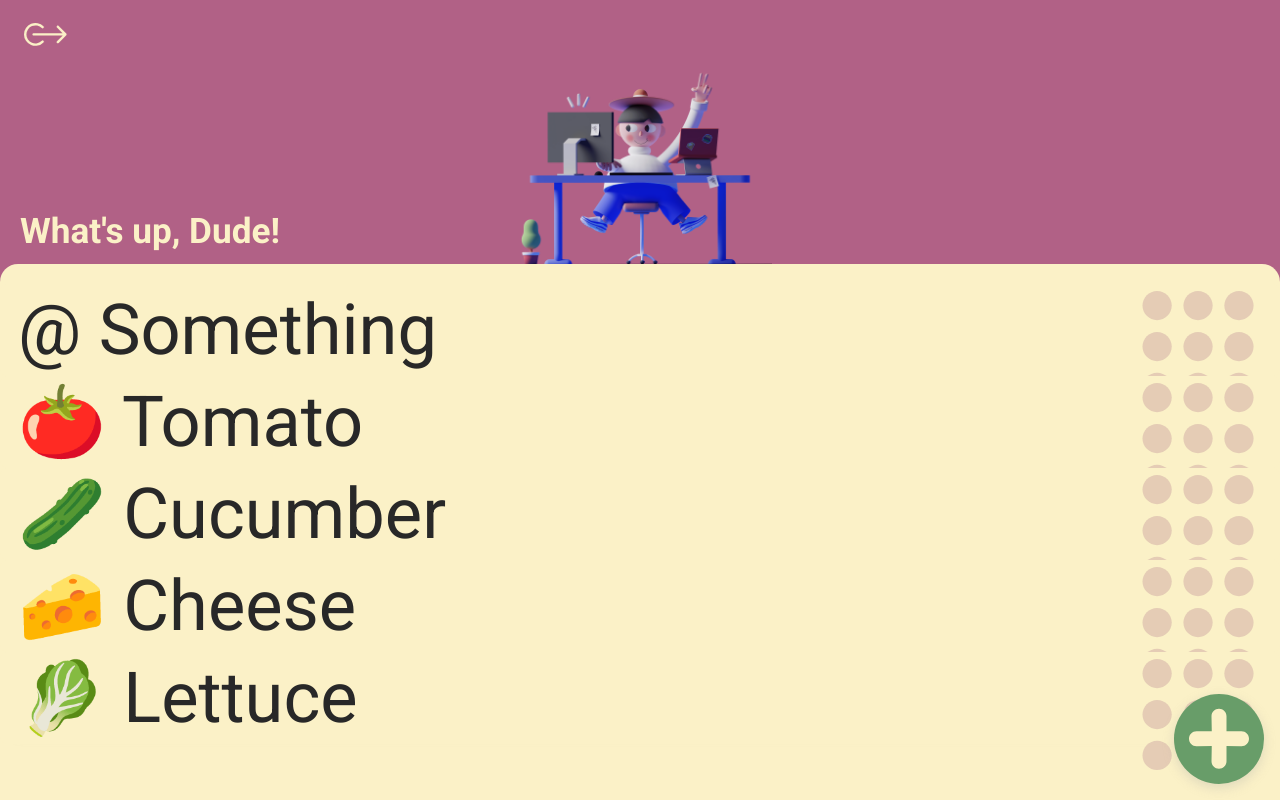
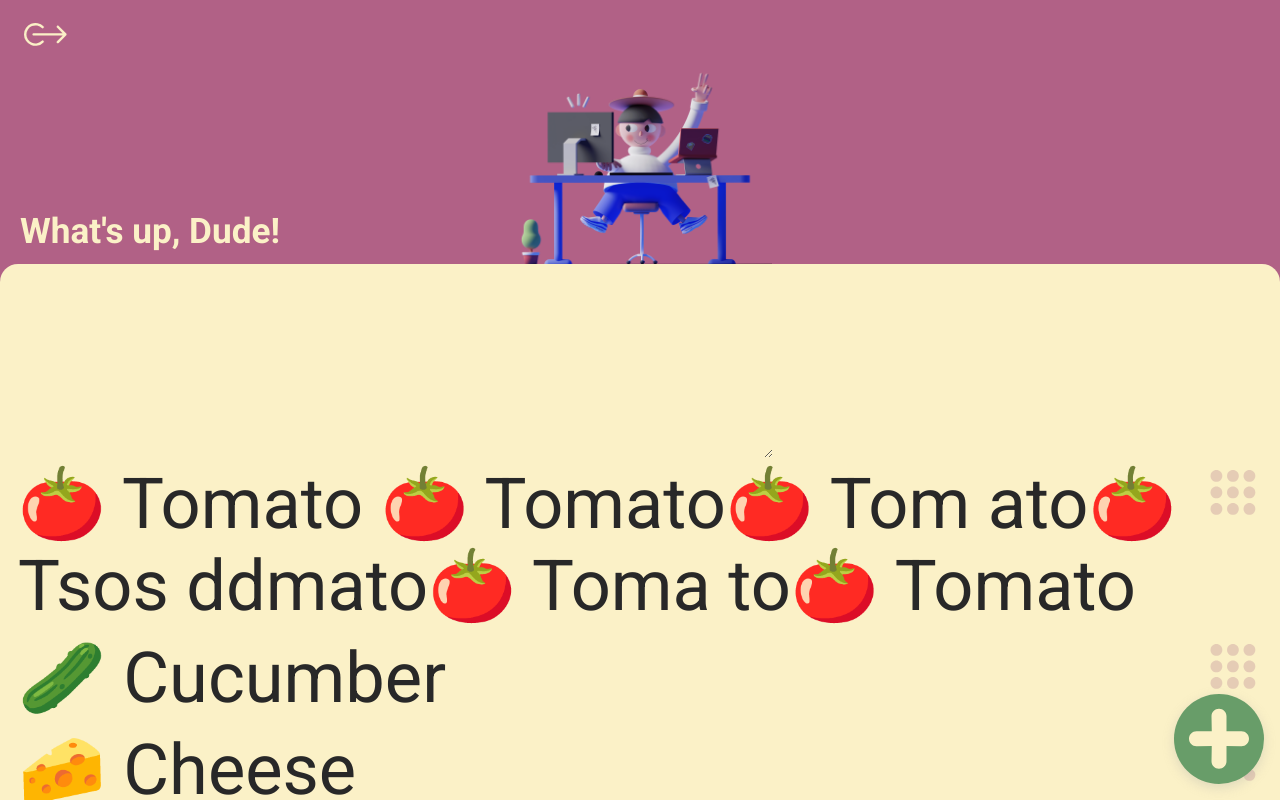
Before and after one commit to AleshaIdetRvat/pretty-todo, a React app: page / in a window 1280 px wide. Both pictures are taken after a click on the button 1219 px from the left and 739 px from the top of the page. Built offline with nearby package versions, Linux system fonts and the light colour scheme.

Commit message:
added new post add functional

```diff
--- a/src/components/TodoItem/TodoItem.css
+++ b/src/components/TodoItem/TodoItem.css
@@ -1,16 +1,22 @@
 .todo-item {
     background-color: var(--background);
     box-shadow: var(--main-shadow) -15px;
-    border-radius: 8px;
     display: flex;
     align-items: center;
     font-size: 5.5vw;
     position: relative;
 }
-
+.todo-item__input {
+    font-family: inherit;
+    font-size: 5.5vw;
+    padding: 5px 0 5px 18px;
+    border: none;
+    outline: none;
+    background-color: transparent;
+}
 .todo-item__body {
-    padding: 5px 0;
-    padding-left: 18px;
+    padding: 5px 0 5px 18px;
+    padding-right: clamp(20px, calc(20px + 10vw), 60px);
     display: flex;
     justify-content: space-between;
     transition: 0.2s;
--- a/src/components/TodoItem/TodoItem.tsx
+++ b/src/components/TodoItem/TodoItem.tsx
@@ -58,11 +58,13 @@ const TodoItemInner: FC<TodoInnerProps> = (props) => {
 
             <div className='todo-item__reorder-btn' ref={reorderIconRef}>
                 <ReorderIcon
+                    dragControls={dragControls}
                     style={{
                         padding: "7px 0px 7px 7px",
                         alignSelf: "flex-start",
+                        width: "clamp(20px, 10vw, 60px)",
+                        height: "clamp(20px, 10vw, 60px)",
                     }}
-                    dragControls={dragControls}
                 />
             </div>
         </>
@@ -72,11 +74,23 @@ interface ItemProps {
     children: string
     item: ITodoItem
     onRemove: Function
+    onSave: (id: string, newText: string) => any
 }
 
 const TodoItem: FC<ItemProps> = React.memo((props) => {
-    const { children, item, onRemove } = props
+    const { children, item, onRemove, onSave } = props
     const dragControls = useDragControls()
+
+    const blurHandler: React.FocusEventHandler<HTMLTextAreaElement> = (e) => {
+        console.log("New text:", e.target.value)
+
+        const newText = e.target.value.trim()
+        if (newText !== "") {
+            onSave(item.id, newText)
+        } else {
+            onRemove()
+        }
+    }
 
     return (
         <Reorder.Item
@@ -95,25 +109,31 @@ const TodoItem: FC<ItemProps> = React.memo((props) => {
             exit={{
                 opacity: 0,
                 scaleY: 0.5,
-                // borderRadius: "10px",
-                // overflow: "hidden",
                 x: "-60%",
                 transition: { duration: 0.4, ease: "easeInOut" },
             }}
             dragListener={false}
             dragControls={dragControls}
             whileDrag={{
-                boxShadow: "var(--main-shadow)",
+                boxShadow: "0px 0px 8px rgba(0, 0, 0, 0.1)",
                 opacity: 0.6,
             }}
             onTouchMove={(e) => e.stopPropagation()}
             onTouchStart={(e) => e.stopPropagation()}
         >
-            <TodoItemInner
-                dragControls={dragControls}
-                onRemove={onRemove}
-                layout={children}
-            />
+            {children !== "" ? (
+                <TodoItemInner
+                    dragControls={dragControls}
+                    onRemove={onRemove}
+                    layout={children}
+                />
+            ) : (
+                <textarea
+                    className='todo-item__input'
+                    autoFocus
+                    onBlur={blurHandler}
+                />
+            )}
         </Reorder.Item>
     )
 })
--- a/src/components/TodoPage/TodoPage.tsx
+++ b/src/components/TodoPage/TodoPage.tsx
@@ -6,8 +6,14 @@ import { ITodoItem } from "../../types/Todo"
 import "./TodoPage.css"
 
 const TodoPage: FC = React.memo(() => {
+    console.log("Todo page render")
+
     const initialItems: ITodoItem[] = [
-        { completed: false, id: "1", text: "🍅 Tomato" },
+        {
+            completed: false,
+            id: "1",
+            text: "🍅 Tomato 🍅 Tomato🍅 Tom ato🍅 Tsos ddmato🍅 Toma to🍅 Tomato",
+        },
         { completed: false, id: "2", text: "🥒 Cucumber" },
         { completed: false, id: "3", text: "🧀 Cheese" },
         { completed: false, id: "4", text: "🥬 Lettuce" },
@@ -22,14 +28,19 @@ const TodoPage: FC = React.memo(() => {
         [items]
     )
 
-    const handleAdd = () => {
+    const addNewItem = () => {
         const itemsClone = [...items]
         itemsClone.unshift({
             completed: false,
-            id: "5",
-            text: "@ Something",
+            id: `${Date.now()}`,
+            text: "",
         })
         setItems(itemsClone)
+    }
+
+    const saveNewItem = (id: string, todoText: string) => {
+        items.find((item) => item.id === id).text = todoText
+        setItems([...items])
     }
 
     return (
@@ -43,6 +54,7 @@ const TodoPage: FC = React.memo(() => {
                 <AnimatePresence initial={false}>
                     {items.map((item) => (
                         <TodoItem
+                            onSave={saveNewItem}
                             onRemove={() => removeTodoItem(item.id)}
                             item={item}
                             key={item.id}
@@ -53,14 +65,13 @@ const TodoPage: FC = React.memo(() => {
                 </AnimatePresence>
             </Reorder.Group>
 
-            <button className='todo-list__add-btn' onClick={handleAdd}>
+            <button className='todo-list__add-btn' onClick={addNewItem}>
                 <svg
                     baseProfile='tiny'
                     height='12vw'
                     version='1.2'
                     viewBox='0 0 24 24'
                     width='12vw'
-                    xmlns='http://www.w3.org/2000/svg'
                 >
                     <path
                         fill='var(--white)'
--- a/src/components/UI/Icons/ReorderIcon.tsx
+++ b/src/components/UI/Icons/ReorderIcon.tsx
@@ -14,8 +14,6 @@ function ReorderIcon({ dragControls, style }: Props) {
             style={{ opacity: 0.2, ...style }}
             xmlns='http://www.w3.org/2000/svg'
             viewBox='0 0 39 39'
-            width='10vw'
-            height='10vw'
             onPointerDown={(event) => dragControls.start(event)}
         >
             <path
```
